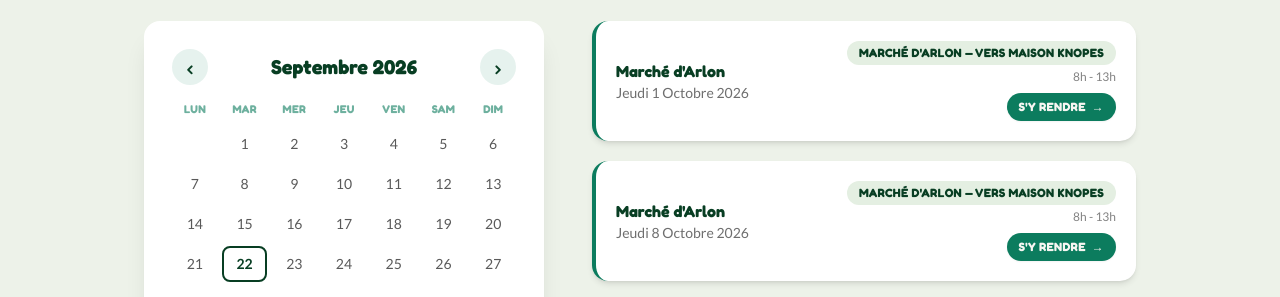
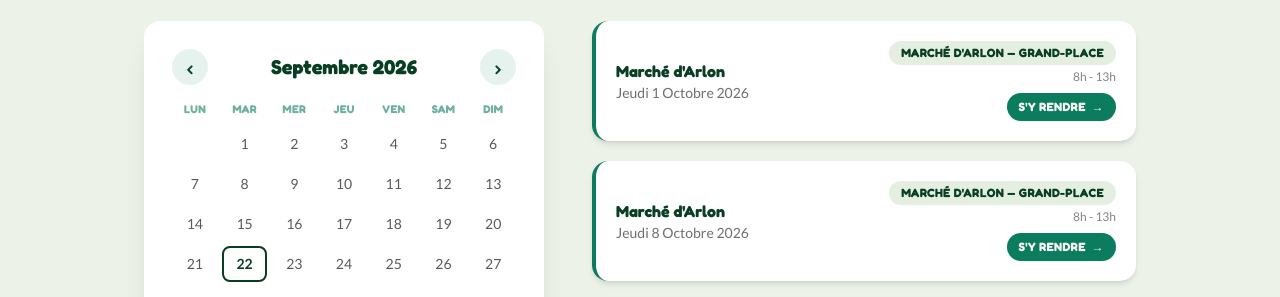
Before and after one commit to Femas25/yummy-street-food-site, an Astro site: page /localisation in a window 1280 px wide. Shown: the part 442-739 px from the top of the page. Built offline with nearby package versions, Linux system fonts and the light colour scheme; Astro itself is replaced by a stand-in of ours.

Commit message:
Point GPS sur la Grand-Place + "Plan" toujours proposé dans le menu
Corrige l'adresse de navigation (Grand-Place au lieu de l'adresse
précise de Maison Knopes). Affiche désormais systématiquement les
deux options Google Maps et Plan dans le menu "S'y rendre", au lieu
de compter sur une détection d'appareil peu fiable.

```diff
--- a/src/data/evenements.json
+++ b/src/data/evenements.json
@@ -4,29 +4,29 @@
     {
       "date": "2026-10-01",
       "titre": "Marché d'Arlon",
-      "lieu": "Marché d'Arlon — vers Maison Knopes",
-      "adresse": "Grand-Place 24, 6700 Arlon, Belgique",
+      "lieu": "Marché d'Arlon — Grand-Place",
+      "adresse": "Grand-Place, 6700 Arlon, Belgique",
       "horaires": "8h - 13h"
     },
     {
       "date": "2026-10-08",
       "titre": "Marché d'Arlon",
-      "lieu": "Marché d'Arlon — vers Maison Knopes",
-      "adresse": "Grand-Place 24, 6700 Arlon, Belgique",
+      "lieu": "Marché d'Arlon — Grand-Place",
+      "adresse": "Grand-Place, 6700 Arlon, Belgique",
       "horaires": "8h - 13h"
     },
     {
       "date": "2026-10-15",
       "titre": "Marché d'Arlon",
-      "lieu": "Marché d'Arlon — vers Maison Knopes",
-      "adresse": "Grand-Place 24, 6700 Arlon, Belgique",
+      "lieu": "Marché d'Arlon — Grand-Place",
+      "adresse": "Grand-Place, 6700 Arlon, Belgique",
       "horaires": "8h - 13h"
     },
     {
       "date": "2026-10-22",
       "titre": "Marché d'Arlon",
-      "lieu": "Marché d'Arlon — vers Maison Knopes",
-      "adresse": "Grand-Place 24, 6700 Arlon, Belgique",
+      "lieu": "Marché d'Arlon — Grand-Place",
+      "adresse": "Grand-Place, 6700 Arlon, Belgique",
       "horaires": "8h - 13h"
     }
   ]
--- a/src/pages/localisation.astro
+++ b/src/pages/localisation.astro
@@ -137,7 +137,7 @@ const hasEvenements = evenements.length > 0;
                           <a
                             href={appleMapsUrl(ev.adresse)}
                             rel="noopener"
-                            class="ios-only hidden rounded-lg px-3 py-2 text-left font-body text-sm font-semibold text-anthracite transition-colors hover:bg-mint"
+                            class="rounded-lg px-3 py-2 text-left font-body text-sm font-semibold text-anthracite transition-colors hover:bg-mint"
                             onclick="event.stopPropagation()"
                           >
                             Plan
@@ -233,7 +233,7 @@ const hasEvenements = evenements.length > 0;
               id="event-modal-maps-apple"
               href="#"
               rel="noopener"
-              class="ios-only hidden rounded-lg px-4 py-2.5 text-center font-body text-sm font-semibold text-anthracite transition-colors hover:bg-mint"
+              class="rounded-lg px-4 py-2.5 text-center font-body text-sm font-semibold text-anthracite transition-colors hover:bg-mint"
             >
               Plan
             </a>
@@ -262,15 +262,6 @@ const hasEvenements = evenements.length > 0;
   const modalMapsToggle = document.getElementById('event-modal-maps-toggle');
   const modalMapsGoogle = document.getElementById('event-modal-maps-google');
   const modalMapsApple = document.getElementById('event-modal-maps-apple');
-
-  const isIOS =
-    /iPad|iPhone|iPod/.test(navigator.userAgent) ||
-    (navigator.platform === 'MacIntel' && navigator.maxTouchPoints > 1);
-
-  // Sur iPhone/iPad, le menu propose les deux (Google Maps + Plan) ; ailleurs, Google Maps seul.
-  if (isIOS) {
-    document.querySelectorAll('.ios-only').forEach((el) => el.classList.remove('hidden'));
-  }
 
   // Ouvre/ferme le petit menu "S'y rendre" (Google Maps / Plan) au clic, et le referme
   // si on clique ailleurs sur la page.
```
